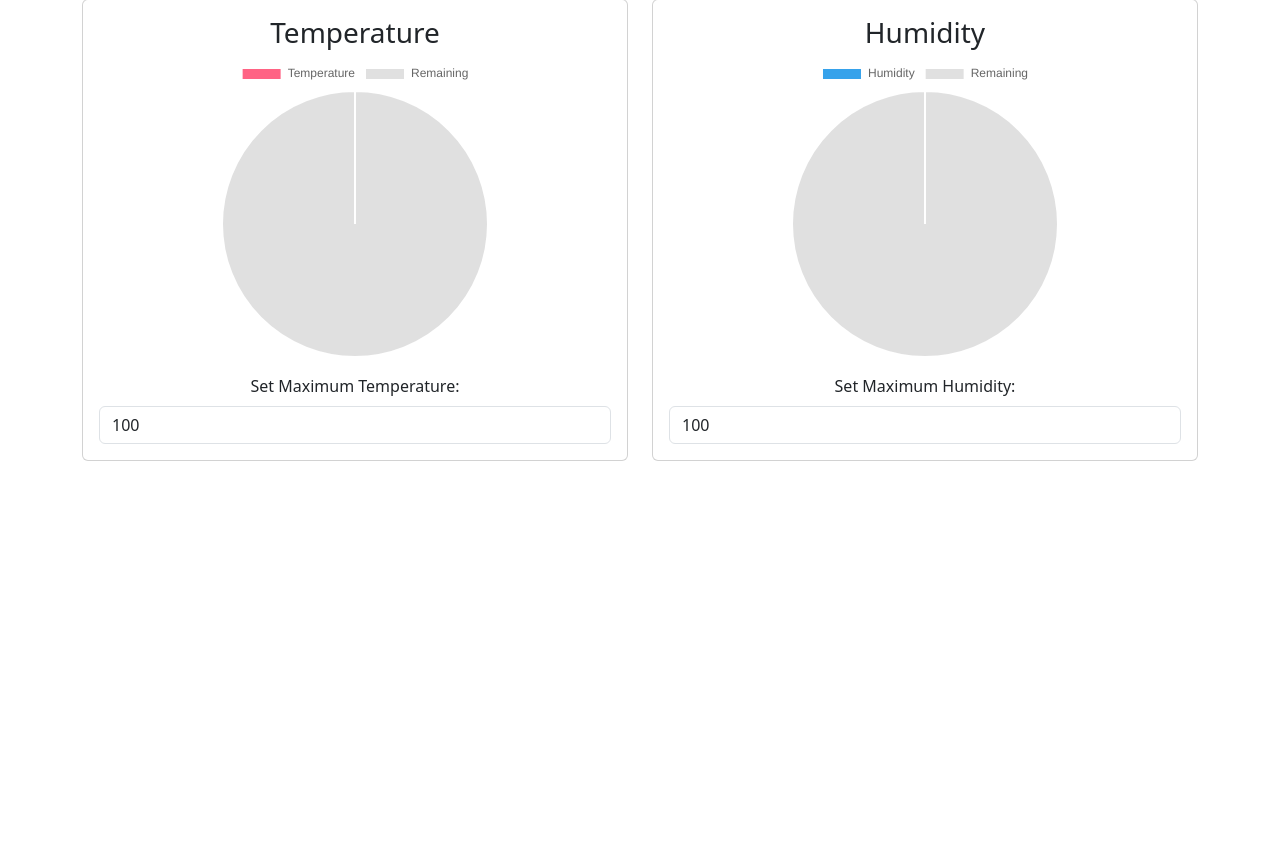
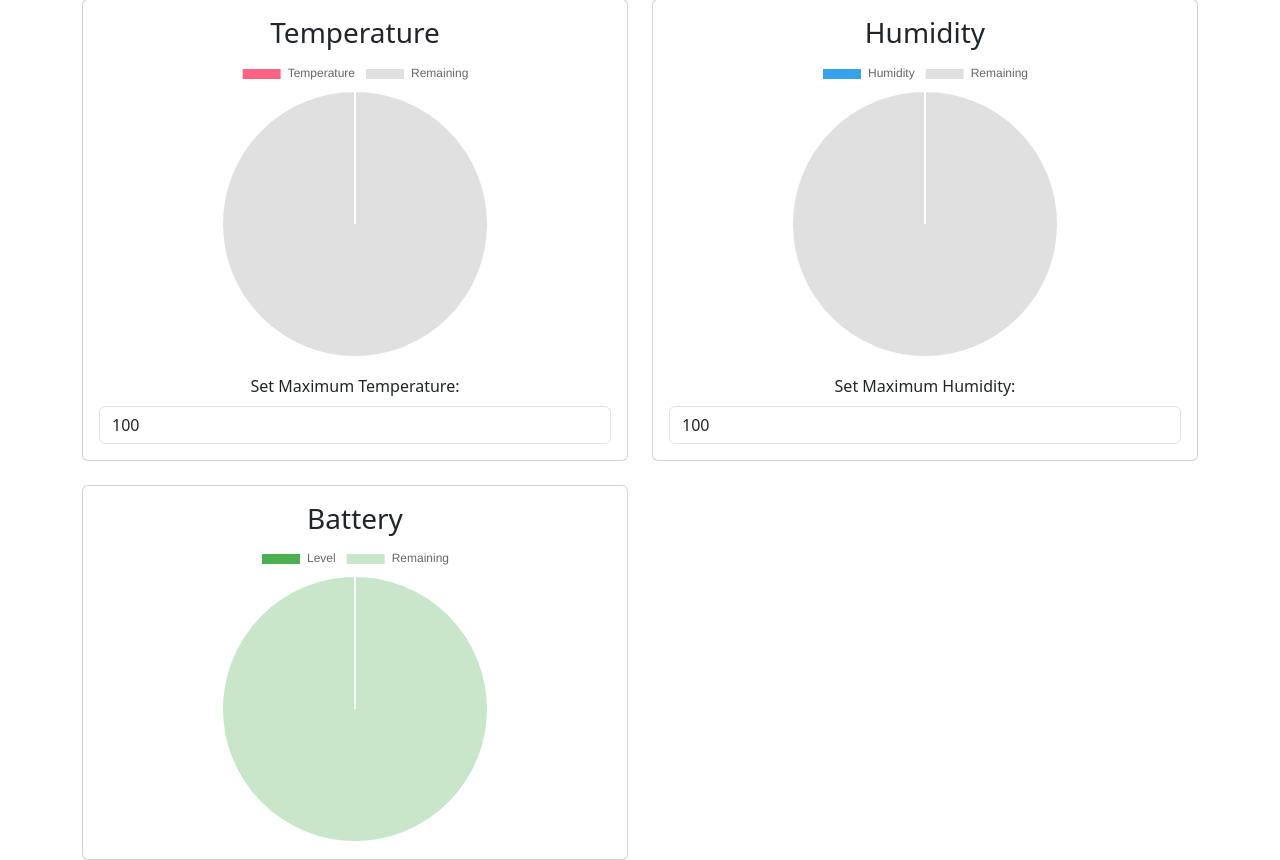
Before and after one commit to GuiQuad06/drying-oven-arduino, a Flask app: page / in a window 1280 px wide. Shown: the part 105-965 px from the top of the page. Before the commit the page ends 566 px from the top, so only its background shows below. Run offline with Flask 3, Linux system fonts and the light colour scheme; data that the repository does not hold is empty.

Commit message:
Add chart.js for the battery level

```diff
--- a/ui_drying_oven_flask/app.py
+++ b/ui_drying_oven_flask/app.py
@@ -12,11 +12,11 @@ def home():
     except requests.exceptions.RequestException as e:
         # Log the error and provide fallback data
         print(f"Error fetching data: {e}")
-        json_data = {"variables": {"temperature": "N/A", "humidity": "N/A"}}
+        json_data = {"variables": {"temperature": "N/A", "humidity": "N/A", "dht_temperature": "N/A", "dht_humidity": "N/A", "battery": "N/A"}}
     except ValueError:
         # Handle JSON decoding errors
         print("Error decoding JSON response")
-        json_data = {"variables": {"temperature": "N/A", "humidity": "N/A"}}
+        json_data = {"variables": {"temperature": "N/A", "humidity": "N/A", "dht_temperature": "N/A", "dht_humidity": "N/A", "battery": "N/A"}}
 
     return render_template("index.html", data=json_data)
 
--- a/ui_drying_oven_flask/templates/index.html
+++ b/ui_drying_oven_flask/templates/index.html
@@ -39,24 +39,38 @@
                     </div>
                 </div>
             </div>
+            <!-- Battery Pie Chart -->
+            <div class="col-md-6">
+                <div class="card text-center">
+                    <div class="card-body">
+                        <h3 class="card-title">Battery</h3>
+                        <canvas id="batteryChart" style="max-width: 400px; margin: auto;"></canvas>
+                    </div>
+                </div>
+            </div>
         </div>
     </div>
 
     <script>
         // Get data from Flask
-        let temperature = Math.max(0, {{ data.variables.temperature }});
-        let humidity = Math.max(0, {{ data.variables.humidity }});
+        let temperature = Math.max(0, {{ data.variables.dht_temperature }});
+        let humidity = Math.max(0, {{ data.variables.dht_humidity }});
+        let battLevel = Math.max(0, {{ data.variables.battery}});
 
         // Function to update charts dynamically
         function updateCharts() {
             const maxTemp = parseFloat(document.getElementById('maxTemp').value) || 100;
             const maxHumidity = parseFloat(document.getElementById('maxHumidity').value) || 100;
+            const maxBattLevel = 100;
 
             tempChart.data.datasets[0].data = [temperature, Math.max(0, maxTemp - temperature)];
             tempChart.update();
 
             humidityChart.data.datasets[0].data = [humidity, Math.max(0, maxHumidity - humidity)];
             humidityChart.update();
+
+            batteryChart.data.datasets[0].data = [battLevel, Math.max(0, maxBattLevel - battLevel)];
+            batteryChart.update();
         }
 
         // Temperature Chart
@@ -101,6 +115,27 @@
             }
         });
 
+        // Battery Level Chart
+        const batteryCtx = document.getElementById('batteryChart').getContext('2d');
+        const batteryChart = new Chart(batteryCtx, {
+            type: 'pie',
+            data: {
+                labels: ['Level', 'Remaining'],
+                datasets: [{
+                    data: [battLevel, 100 - battLevel],
+                    backgroundColor: ['#4caf50', '#c8e6c9']
+                }]
+            },
+            options: {
+                responsive: true,
+                plugins: {
+                    legend: {
+                        position: 'top',
+                    }
+                }
+            }
+        });
+
         // Add event listeners to inputs
         document.getElementById('maxTemp').addEventListener('input', updateCharts);
         document.getElementById('maxHumidity').addEventListener('input', updateCharts);
```
